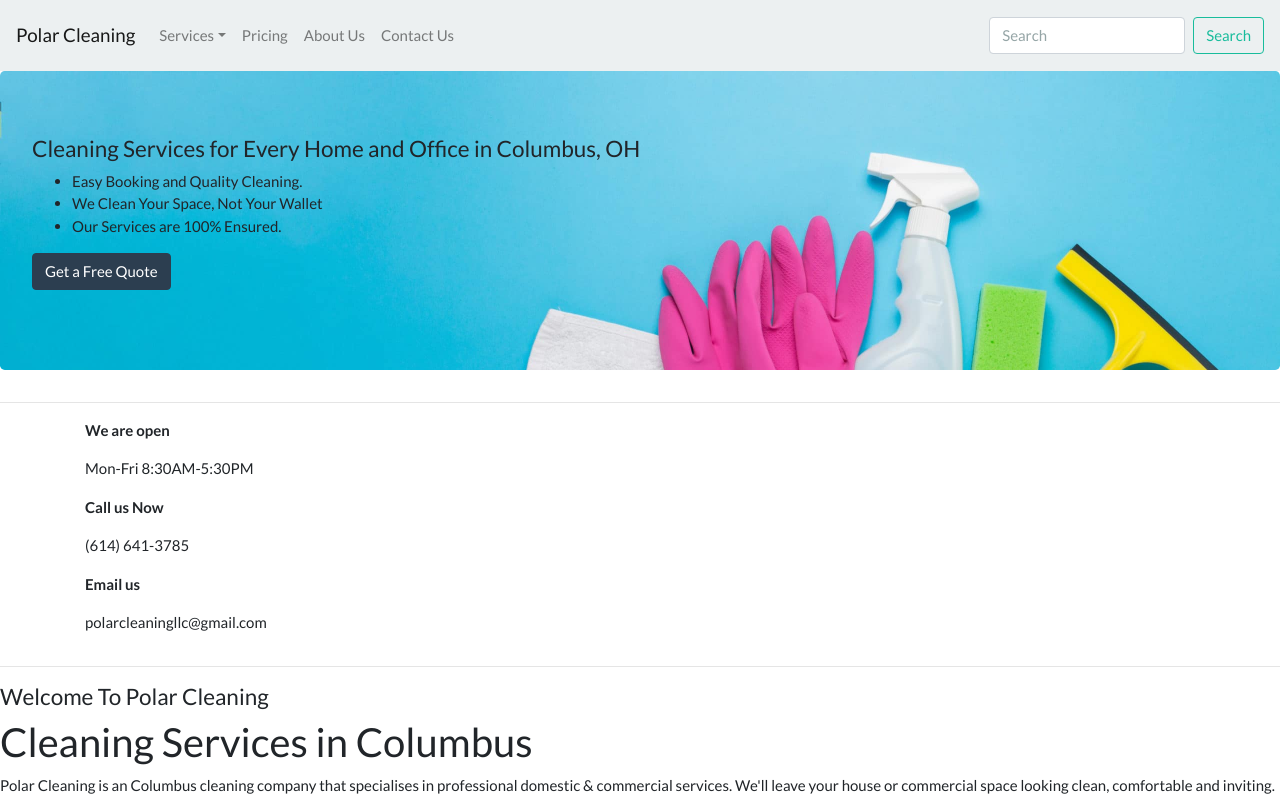
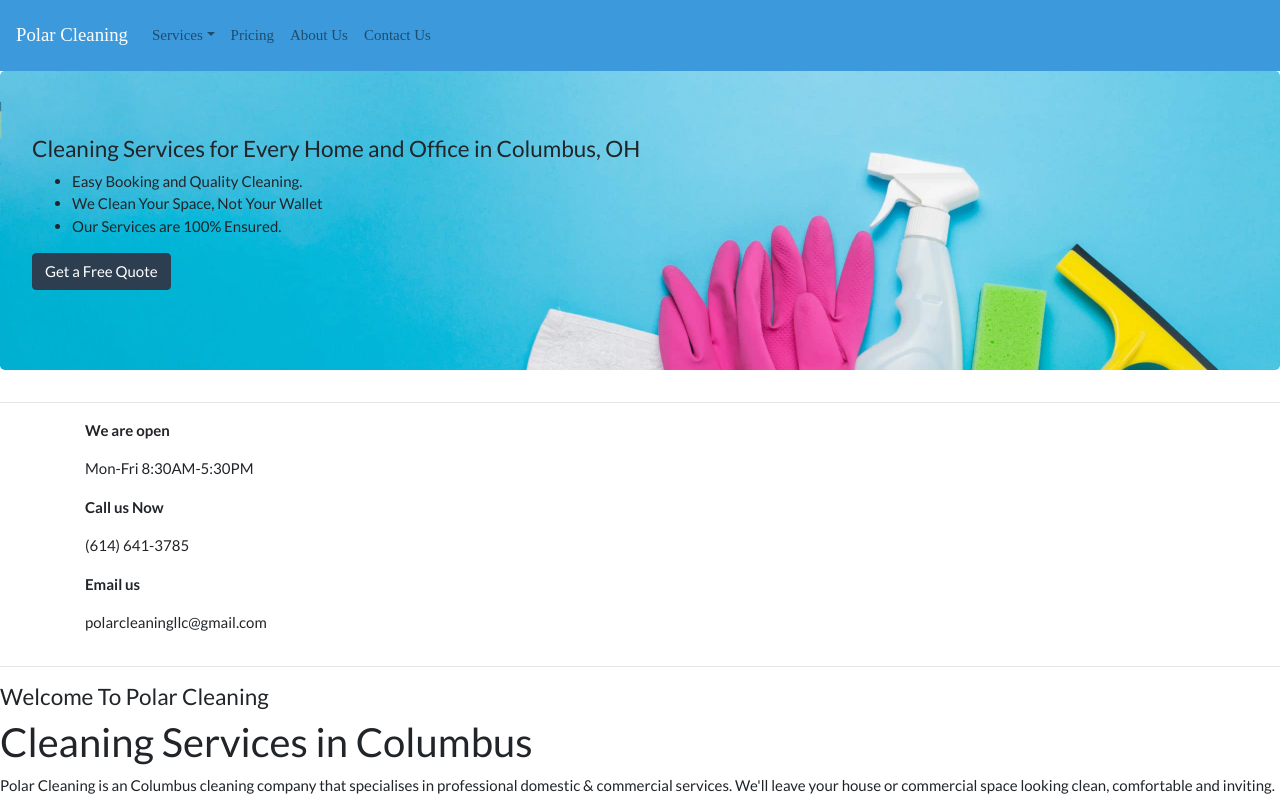
Before and after one commit to paveldarii/Polar-Cleaning, a React (Create React App) app in the folder client/: page / in a window 1280 px wide. Shown: the top 800 px of the page. Built offline with nearby package versions, Linux system fonts and the light colour scheme; no server answers.

Commit message:
imported styling from globalStyle

```diff
--- a/client/src/components/NavBar/index.js
+++ b/client/src/components/NavBar/index.js
@@ -1,20 +1,21 @@
 import React from "react";
 import { useStoreContext } from "../../utils/GlobalState";
-
-import {
-  Navbar,
-  Nav,
-  NavDropdown,
-  Form,
-  FormControl,
-  Button,
-} from "react-bootstrap";
+import globalStyle from "../../utils/GlobalStyle";
+import { Navbar, Nav, NavDropdown } from "react-bootstrap";
 function NavBar() {
   const [store] = useStoreContext();
 
   return (
-    <Navbar bg="light" expand="lg">
-      <Navbar.Brand href="/">Polar Cleaning</Navbar.Brand>
+    <Navbar
+      expand="lg"
+      style={{
+        ...globalStyle.navBarTextStyle,
+        ...globalStyle.themeColor,
+      }}
+    >
+      <Navbar.Brand style={globalStyle.navBarTextStyle} href="/">
+        Polar Cleaning
+      </Navbar.Brand>
       <Navbar.Toggle aria-controls="basic-navbar-nav" />
       <Navbar.Collapse id="basic-navbar-nav">
         <Nav className="mr-auto">
@@ -29,10 +30,6 @@ function NavBar() {
           <Nav.Link href="/about">About Us</Nav.Link>
           <Nav.Link href="/contact">Contact Us</Nav.Link>
         </Nav>
-        <Form inline>
-          <FormControl type="text" placeholder="Search" className="mr-sm-2" />
-          <Button variant="outline-success">Search</Button>
-        </Form>
       </Navbar.Collapse>
     </Navbar>
   );
```
